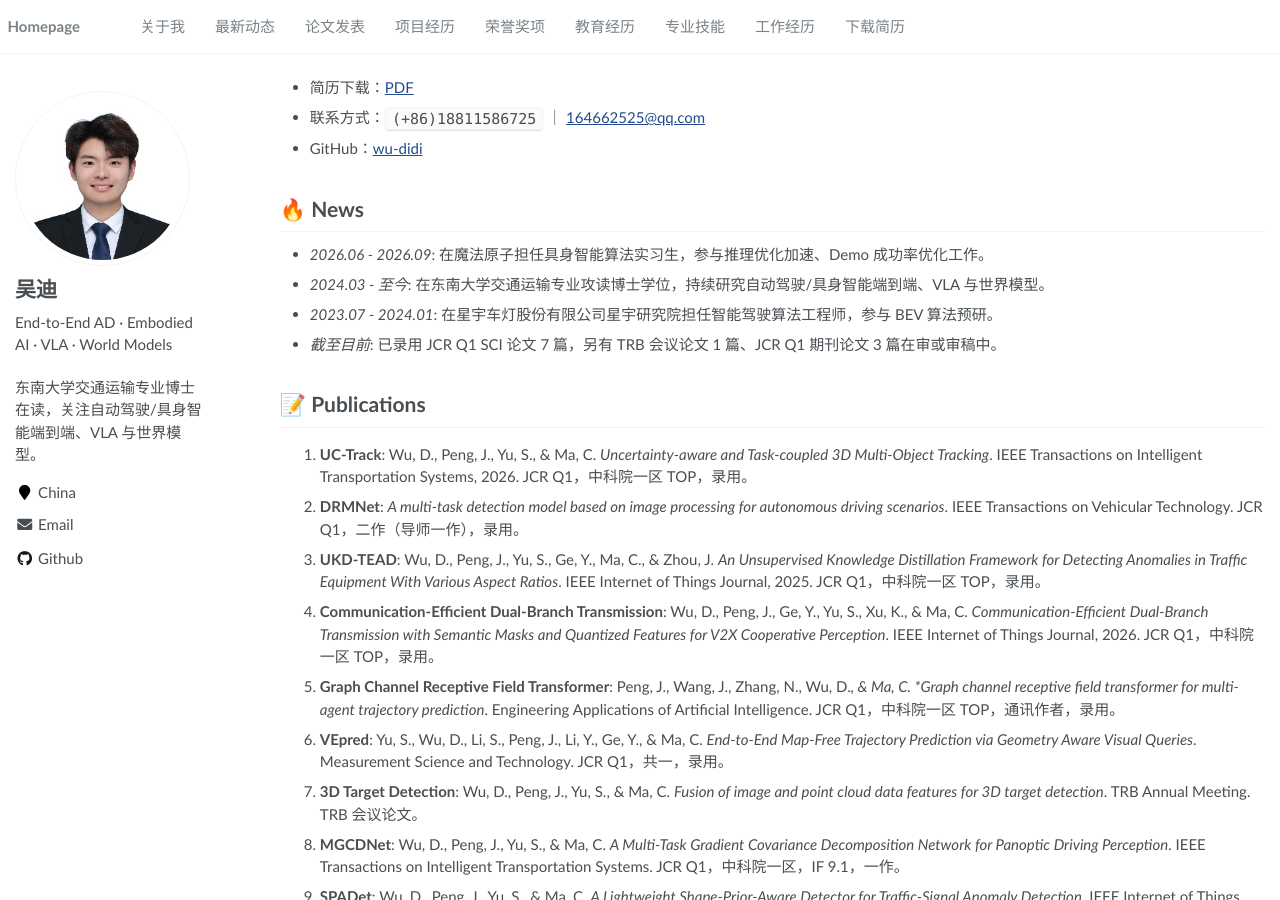
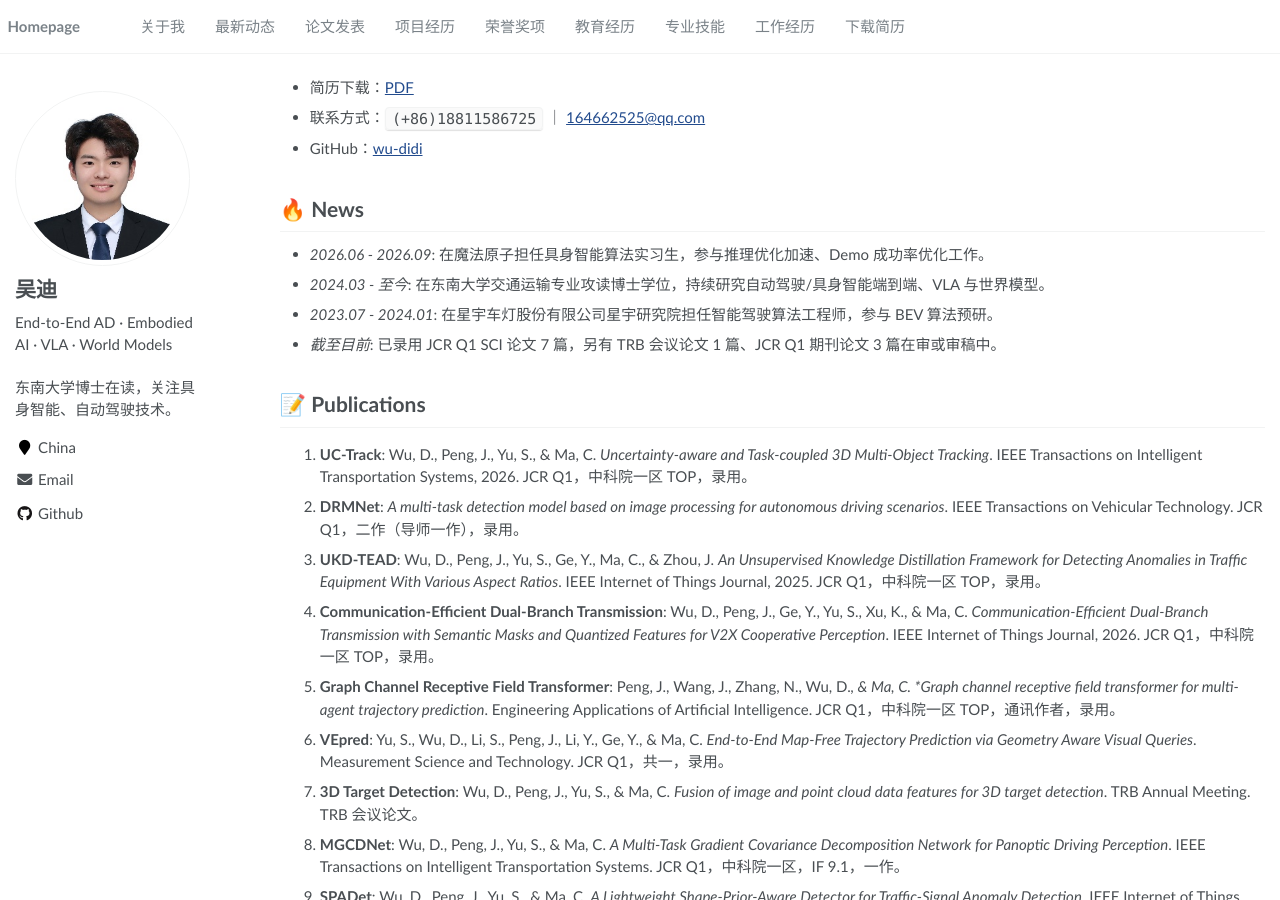
Before and after one commit to Wu-didi/Wu-didi.github.io, a Jekyll site: the page built from _pages/about.md, in a window 1280 px wide and 900 px high. Built offline with Jekyll 4.4.1, drawn with Linux system fonts in a browser that asks for light colours.

Commit message:
Update homepage biography

```diff
--- a/_data/authors.yml
+++ b/_data/authors.yml
@@ -2,7 +2,7 @@ resume_homepage:
   name: "吴迪"
   avatar: "images/resume-avatar.jpeg"
   bio: "End-to-End AD · Embodied AI · VLA · World Models"
-  description: "东南大学交通运输专业博士在读，关注自动驾驶/具身智能端到端、VLA 与世界模型。"
+  description: "东南大学博士在读，关注具身智能、自动驾驶技术。"
   location: "China"
   email: "164662525@qq.com"
   github: "wu-didi"
```
